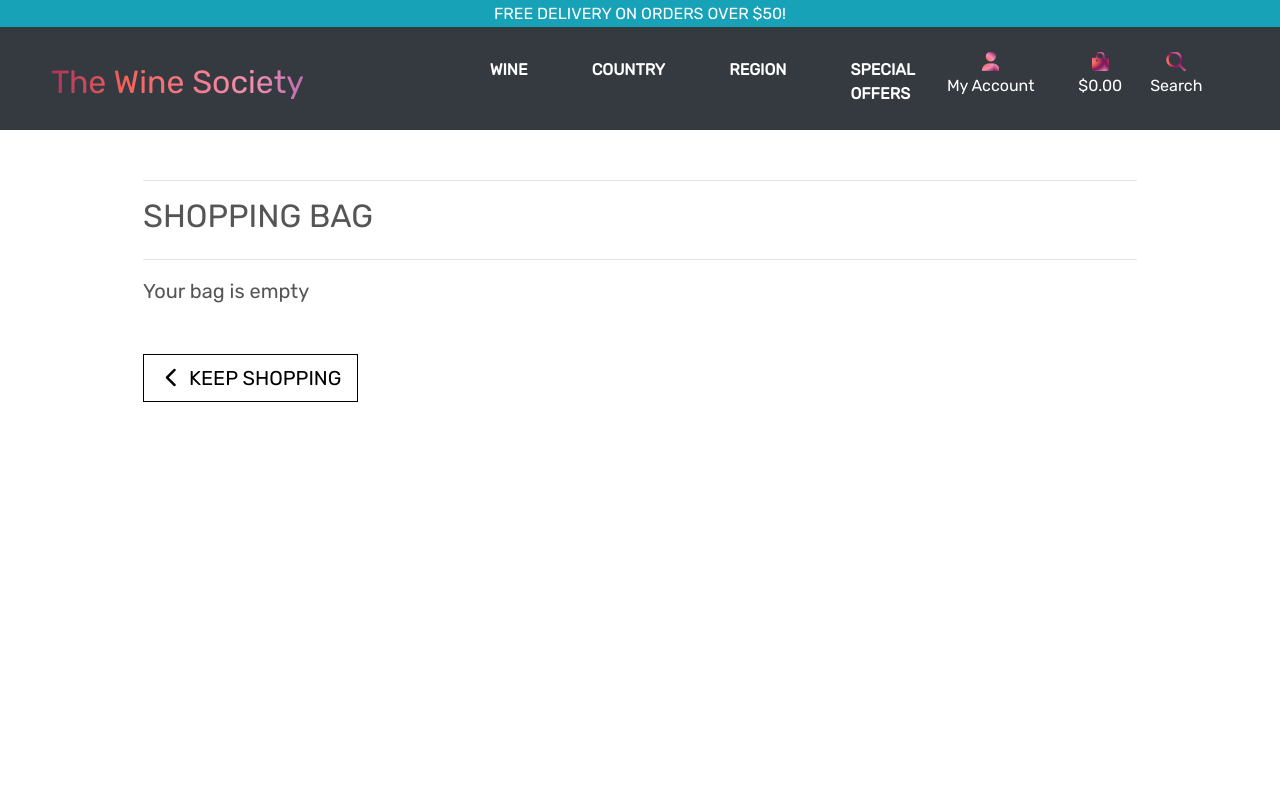
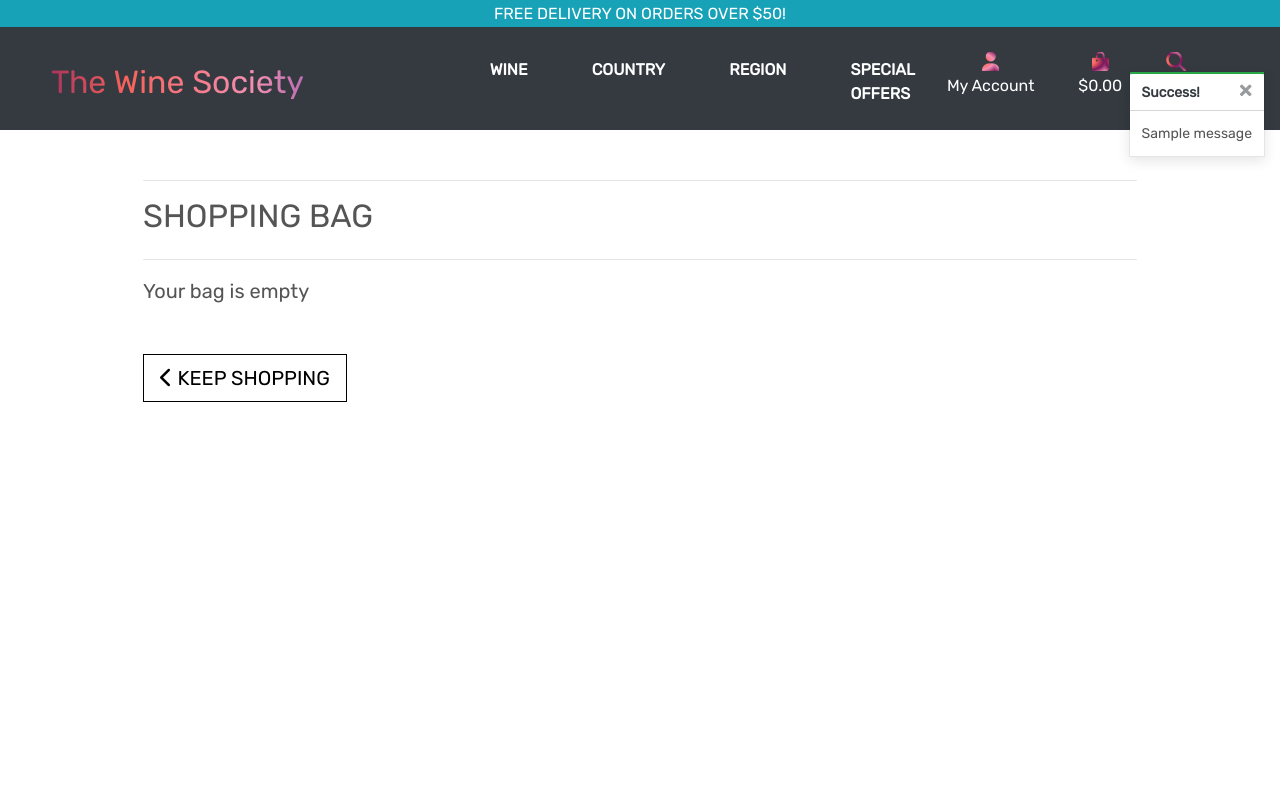
Before and after one commit to Code-Institute-Submissions/ecommerce-pp5-2, a Django app: page /bag/ in a window 1280 px wide. Run offline with Django 3.2, Linux system fonts and the light colour scheme; tables that the repository leaves empty hold one stand-in row (values such as "Sample post"); one stand-in notice (Sample message) is shown; some libraries are stand-ins or nearby versions.

Commit message:
Add toasts

```diff
--- a/bag/views.py
+++ b/bag/views.py
@@ -1,4 +1,5 @@
 from django.shortcuts import render, redirect, reverse, get_object_or_404, HttpResponse
+from django.contrib import messages
 from products.models import Product
 from django.http import HttpResponseBadRequest
 
@@ -14,6 +15,7 @@ def view_bag(request):
 def add_to_bag(request, item_id):
     """Add a quntity of a product to the bag"""
 
+    product = Product.objects.get(pk=item_id)
     quantity = int(request.POST.get('quantity'))
     redirect_url = request.POST.get('redirect_url')
     bag = request.session.get('bag', {})
@@ -22,6 +24,8 @@ def add_to_bag(request, item_id):
         bag[item_id] += quantity
     else:
         bag[item_id] = quantity
+        messages.success(request, f'Added {product.name} to your bag')
+
 
     request.session['bag'] = bag
     return redirect(redirect_url)
--- a/static/css/style.css
+++ b/static/css/style.css
@@ -187,6 +187,22 @@ a:hover {
 input[name="q"]::placeholder {
   color: #aab7c4;
 }
+
+.message-container {
+    position: fixed;
+    top: 72px;
+    right: 15px;
+    z-index: 9999999;
+}
+
+.custom-toast {
+    overflow: visible;
+}
+
+.toast-capper {
+    height: 2px;
+}
+.
 
 /* ICONS */
 
--- a/templates/base.html
+++ b/templates/base.html
@@ -115,14 +115,29 @@
 
 
     {% if messages %}
-    <div class="message-container"></div>
+    <div class="message-container">
+        {% for message in messages %}
+            {% with message.level as level %}
+                {% if level == 40 %}
+                    {% include 'includes/toasts/toast_error.html' %}
+                {% elif level == 30 %}
+                    {% include 'includes/toasts/toast_warning.html' %}
+                {% elif level == 25 %}
+                    {% include 'includes/toasts/toast_success.html' %}
+                {% else %}
+                    {% include 'includes/toasts/toast_info.html' %}
+                {% endif %}
+            {% endwith %}
+        {% endfor %}
+    </div>
     {% endif %}
 
     {% block page_header %}
     <div class="container header-container">
-        <div class="row">
-            <div class="col"></div>
-        </div>
+        {% for message in messages %}
+            {% include 'includes/toasts/toast_success.html' %}
+        {% endfor %}
+    </div>
     {% endblock %}
 
     {% block content %}
@@ -130,6 +145,9 @@
     {% endblock %}
 
     {% block postloadjs %}
+    <script type="text/javascript">
+        $('.toast').toast('show');
+    </script>
     {% endblock %}
 
     {% include 'includes/search-modal.html' %}
--- /dev/null
+++ b/templates/includes/toasts/toast_success.html
@@ -0,0 +1,13 @@
+<div class="toast custom-toast rounded-0 border-top-0" data-autohide="false">
+    <div class="arrow-up arrow-success"></div>
+    <div class="w-100 toast-capper bg-success"></div>
+    <div class="toast-header bg-white text-dark">
+        <strong class="mr-auto">Success!</strong>
+        <button type="button" class="ml-2 mb-1 close text-dark" data-dismiss="toast" aria-label="Close">
+            <span aria-hidden="true">&times;</span>
+        </button>
+    </div>
+    <div class="toast-body bg-white">
+        {{ message }}
+    </div>
+</div>
--- a/the_wine_society/settings.py
+++ b/the_wine_society/settings.py
@@ -92,6 +92,8 @@ TEMPLATES = [
         },
     },
 ]
+
+MESSAGE_STORAGE = 'django.contrib.messages.storage.session.SessionStorage'
 
 AUTHENTICATION_BACKENDS = [
     # Needed to login by username in Django admin, regardless of `allauth`
```
Also changed, not shown: templates/includes/toasts/toast_error.html (added, +13 -0 lines), templates/includes/toasts/toast_info.html (added, +12 -0 lines), templates/includes/toasts/toast_warning.html (added, +13 -0 lines).
